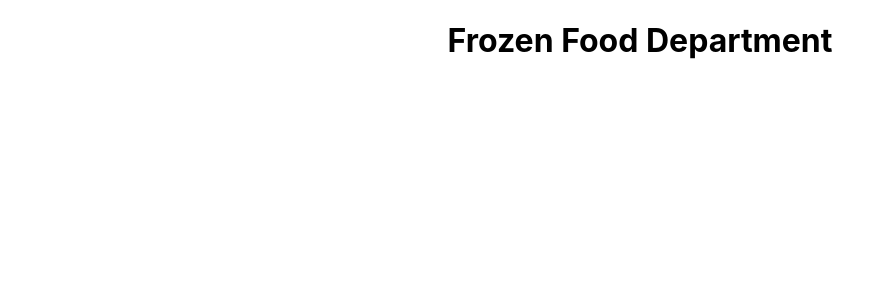
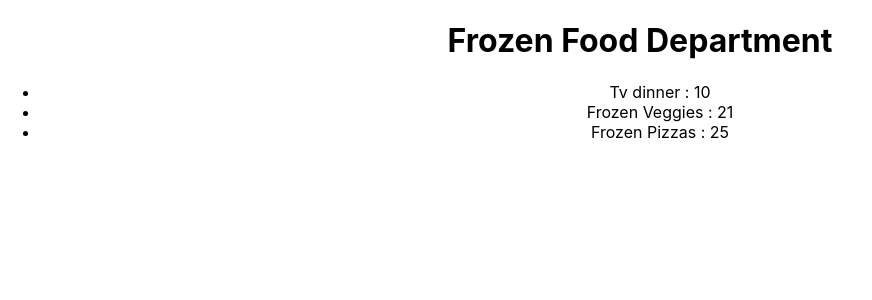
Before and after one commit to ivanfslee/react-redux-demo, a React (Create React App) app: page / in a window 1280 px wide. Shown: the top 300 px of the page, without its empty margins (0-872 px from the left). Built offline with nearby package versions, Linux system fonts and the light colour scheme.

Commit message:
Hooked up components to redux store via mapStateToProps

```diff
--- a/src/components/FrozenDept.js
+++ b/src/components/FrozenDept.js
@@ -10,10 +10,17 @@ class FrozenDept extends Component {
 
 
     render() {
-        console.log(this.props.frozenData);
+
+        //this.props.frozenData is from mapStateToProps which gets frozenData from redux store
+        const frozenInventory = this.props.frozenData.map((item, i) => {
+        return <li key={i}>{item.food} : {item.quantity}</li>
+        })
         return (
             <div>
                 <h1>Frozen Food Department</h1>
+                <ul>
+                    {frozenInventory}
+                </ul>
             </div>
         );
     }
@@ -29,7 +36,12 @@ console.log(connect);
 //  value will be a property/key in the rootReducer (that is, a piece of the redux store)
 function mapStateToProps(state) {
     return {
-        frozenData: state.frozen
+        //accessing anything in redux store here via key/prop name in rootReducer
+        frozenData: state.frozen,
+
+        //can access the other redux store state like so:
+        // meatData: state.meat,
+        // produceData: state.produce
     }
 }
 
--- /dev/null
+++ b/src/reducers/frozenReducer.js
@@ -0,0 +1,34 @@
+//frozen reducer not a component
+// it is just a function
+
+//can use regular function definition syntax
+// or arrow function
+
+// All reducers have 2 params:
+// 1. current state, usually provide a default state - in this example, default state is empty array
+// 2. info that came from any action
+
+const seedData = [
+    {
+        food: 'Tv dinner',
+        quantity: 10
+    },
+    {
+        food: 'Frozen Veggies',
+        quantity: 21
+    },
+    {
+        food: 'Frozen Pizzas',
+        quantity: 25
+    }
+]
+
+export default (state = seedData, action) => {
+    return state;
+}
+
+
+// function frozen(state = [], action) {
+//     return state;
+// }
+// export default frozen;
--- a/src/reducers/frozen.js
+++ b/src/reducers/meatReducer.js
@@ -9,11 +9,25 @@
 // 2. info that came from any action
 
 const seedData = [
-    'Tv dinner',
-    'Pizza'
+    {
+        food: 'chicken',
+        quantity: 13
+    },
+    {
+        food: 'bacon',
+        quantity: 22
+    },
+    {
+        food: 'mahi mahi',
+        quantity: 21
+    },
+    {
+        food: 'pork',
+        quantity: 234
+    }
 ]
 
-export default (state = [seedData], action) => {
+export default (state = seedData, action) => {
     return state;
 }
 
--- /dev/null
+++ b/src/reducers/produceReducer.js
@@ -0,0 +1,38 @@
+//frozen reducer not a component
+// it is just a function
+
+//can use regular function definition syntax
+// or arrow function
+
+// All reducers have 2 params:
+// 1. current state, usually provide a default state - in this example, default state is empty array
+// 2. info that came from any action
+
+const seedData = [
+    {
+        food: 'lettuce',
+        quantity: 13
+    },
+    {
+        food: 'turnips',
+        quantity: 22
+    },
+    {
+        food: 'apples',
+        quantity: 21
+    },
+    {
+        food: 'apples',
+        quantity: 21
+    }
+]
+
+export default (state = seedData, action) => {
+    return state;
+}
+
+
+// function frozen(state = [], action) {
+//     return state;
+// }
+// export default frozen;
--- a/src/reducers/rootReducer.js
+++ b/src/reducers/rootReducer.js
@@ -12,7 +12,9 @@
 import { combineReducers } from 'redux';
 
 // 2. get each individual reducer
-import frozenReducer from './frozen';
+import frozenReducer from './frozenReducer';
+import meatReducer from './meatReducer';
+import produceReducer from './produceReducer';
 
 //3. call combineReducer and hand it an obj
 // each key in combine Reducer will be a piece of state in the redux store
@@ -20,7 +22,9 @@ import frozenReducer from './frozen';
 
 //in our redux store, we will have a piece of state called frozen, with a value of what frozenReducer returns (in this case, state)
 const rootreducer = combineReducers({
-    frozen: frozenReducer
+    frozen: frozenReducer,
+    produce: produceReducer,
+    meat: meatReducer
 })
 
 export default rootreducer;
```
